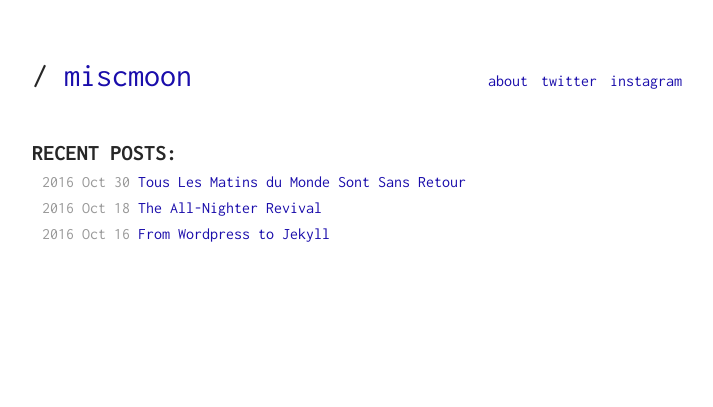
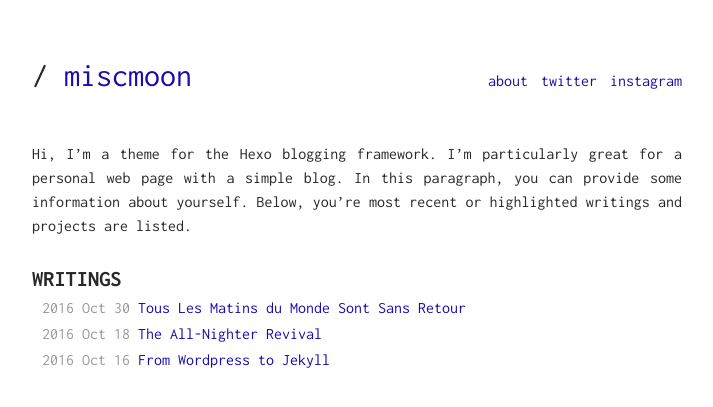
Before and after one commit to miscmoon/miscmoon.github.io, a Jekyll site: the page built from index.html, in a window 1280 px wide. Shown: the top 407 px of the page, without its empty margins (283-996 px from the left). Built offline with Jekyll 4.4.1, drawn with Linux system fonts in a browser that asks for light colours.

Commit message:
Update index.html

```diff
--- a/index.html
+++ b/index.html
@@ -13,21 +13,18 @@ layout: default
         {% endfor %}
     </ul>
 </div>
+<div class="intro">
+    <p align="justify"> Hi, I’m a theme for the Hexo blogging framework. I’m particularly great for a personal web page with a simple blog. In this paragraph, you can provide some information about yourself. Below, you’re most recent or highlighted writings and projects are listed.</p>
+</div>
 <div class="blog">
-    <h1><strong>RECENT POSTS:</strong></h1>
+    <h1><strong>WRITINGS</strong></h1>
     <ul>
         {% for post in site.posts %}
         <li>
-            <span class="date">{{ post.date | date: '%Y %b %d' }}   </span><a href="{{ post.url }}">{{ post.title }}</a>
+            <span class="date">{{ post.date | date: '%Y %b %d' }}</span> <a href="{{ post.url }}">{{ post.title }}</a>
         </li>
         {% endfor %}
     </ul>
 </div>
 
-<!--
-<div class="music">
-    <h1>Now Playing:</h1>
-    <a href="http://www.last.fm/user/getmicah"><span id="nowPlaying"></span></a>
-</div>
 <script src="/assets/js/main.js"></script>
--->
```
